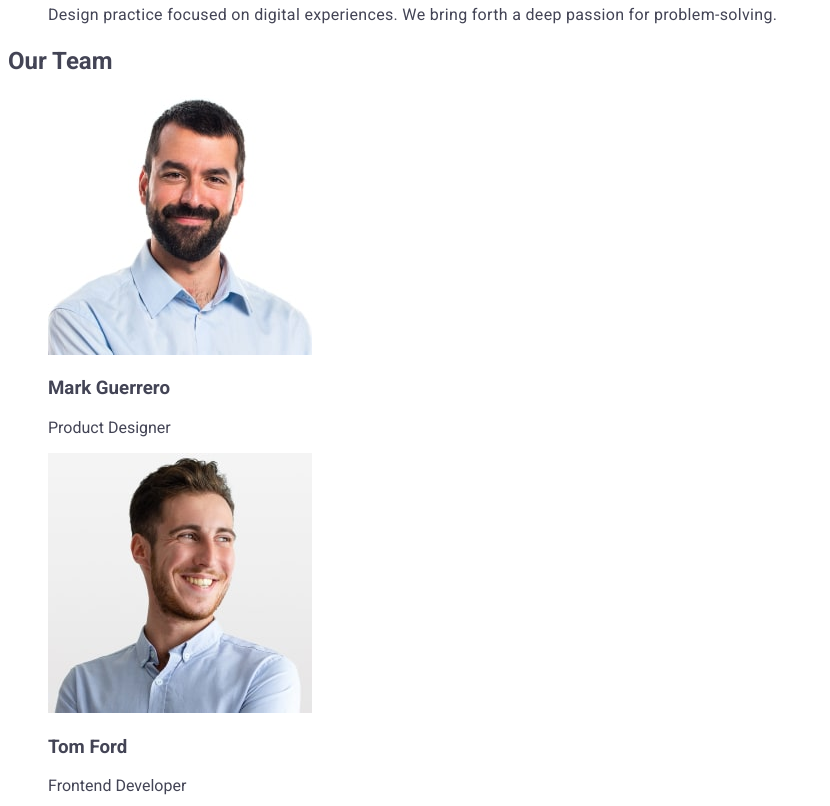
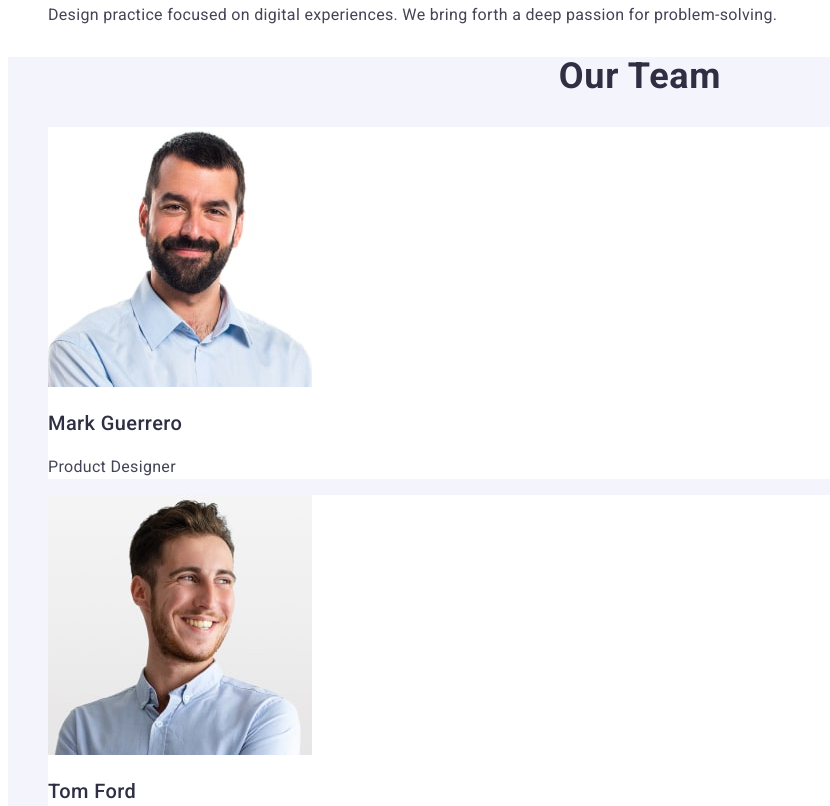
Before and after one commit to mykola170/goit-markup-hw-02-, a plain HTML site: page index.html in a window 1280 px wide. Shown: the part 737-1543 px from the top of the page, without its empty margins (0-830 px from the left). Drawn offline with Linux system fonts and the light colour scheme.

Commit message:
add index file

```diff
--- a/css/styles.css
+++ b/css/styles.css
@@ -1,4 +1,4 @@
-
+/*GENERAL*/
 ul, ol {
 list-style-type: none;
 }
@@ -92,3 +92,31 @@ background-color: #404BBF;
         letter-spacing: 0.02em;
         color: #434455;
 }
+
+.section-team {
+background-color: #F4F4FD;
+}
+.team-title {
+    font-size: 36px;
+    line-height: 1.11;
+    letter-spacing: 0.02em;
+    text-align: center;
+    text-transform: capitalize;
+    color: #2e2f42;
+}
+.team-fon {
+background-color: #FFFFFF;
+}
+.section-title {
+font-weight: 500;
+    font-size: 20px;
+    line-height: 1.2;
+    letter-spacing: 0.02em;
+    color: #2e2f42;
+}
+.section-text {
+font-size: 16px;
+    line-height: 1.5;
+    letter-spacing: 0.02em;
+    color: #434455;
+}
--- a/index.html
+++ b/index.html
@@ -77,25 +77,25 @@
                 </li>
             </ul>
         </section>
-        <section>
-            <h2>Our Team</h2>
+        <section class="section-team">
+            <h2 class="team-title">Our Team</h2>
             <ul>
-                <li>
+                <li class="team-fon">
                     <img src="./images1/img(17)-min.jpg" alt="Mark Guerrero" width="264" height="260">
-                    <h3>Mark Guerrero</h3>
-                    <p>Product Designer</p>
+                    <h3 class="section-title">Mark Guerrero</h3>
+                    <p class="section-text">Product Designer</p>
                 </li>
-                <li><img src="./images1/img(18)-min.jpg" alt="Tom Ford" width="264" height="260">
-                    <h3>Tom Ford</h3>
-                    <p>Frontend Developer</p>
+                <li class="team-fon"><img src="./images1/img(18)-min.jpg" alt="Tom Ford" width="264" height="260">
+                    <h3 class="section-title">Tom Ford</h3>
+                    <p class="section-text">Frontend Developer</p>
                 </li>
-                <li><img src="./images1/img(23)-min.jpg" alt="Camila Garcia" width="264" height="260">
-                    <h3>Camila Garcia</h3>
-                    <p>Marketing</p>
+                <li class="team-fon"><img src="./images1/img(23)-min.jpg" alt="Camila Garcia" width="264" height="260">
+                    <h3 class="section-title">Camila Garcia</h3>
+                    <p class="section-text">Marketing</p>
                 </li>
-                <li><img src="./images1/img(16)-min.jpg" alt="Daniel Wilson" width="264" height="260">
-                    <h3>Daniel Wilson</h3>
-                    <p>UI Designer</p>
+                <li class="team-fon"><img src="./images1/img(16)-min.jpg" alt="Daniel Wilson" width="264" height="260">
+                    <h3 class="section-title">Daniel Wilson</h3>
+                    <p class="section-text">UI Designer</p>
                 </li>
             </ul>
         </section>
```
